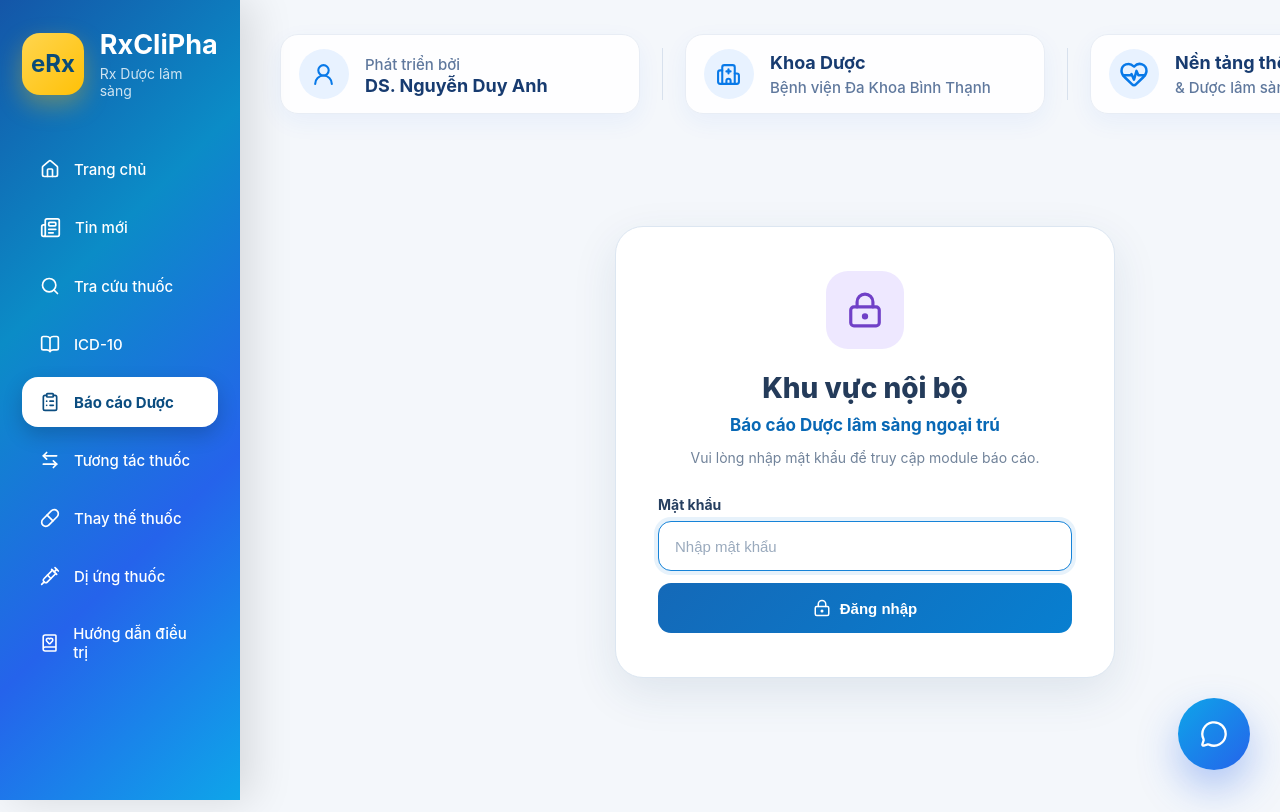
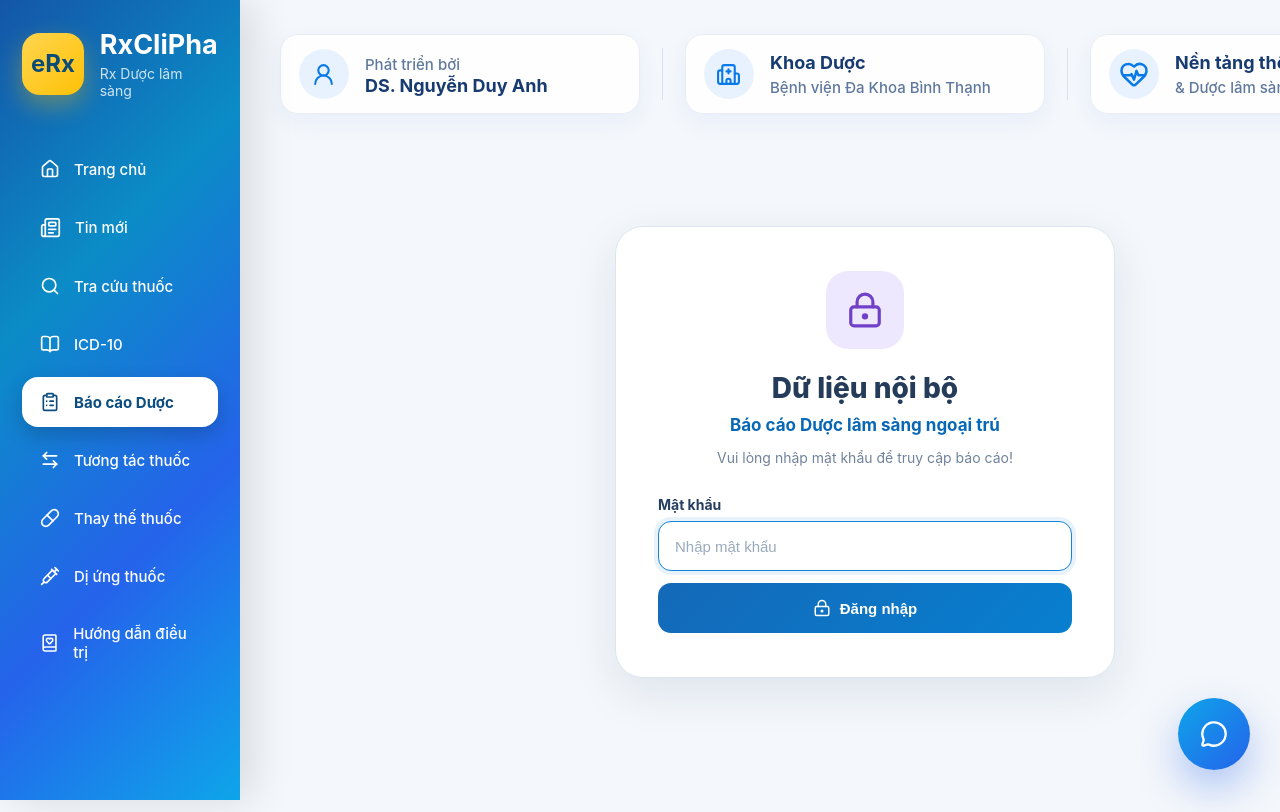
Before and after one commit to DUYANHPHARM/rxclipha, a React (Vite) app: page /report in a window 1280 px wide. Shown: the top 812 px of the page. Built offline with nearby package versions, Linux system fonts and the light colour scheme.

Commit message:
Update report password protection

```diff
--- a/src/pages/Report.jsx
+++ b/src/pages/Report.jsx
@@ -704,7 +704,7 @@ export default function Report() {
           ========================================= */}
 
           <h1>
-            Khu vực nội bộ
+            Dữ liệu nội bộ
           </h1>
 
 
@@ -717,8 +717,7 @@ export default function Report() {
 
           <p className="report-login-note">
 
-            Vui lòng nhập mật khẩu để truy cập
-            module báo cáo.
+            Vui lòng nhập mật khẩu để truy cập báo cáo!
 
           </p>
 
```
